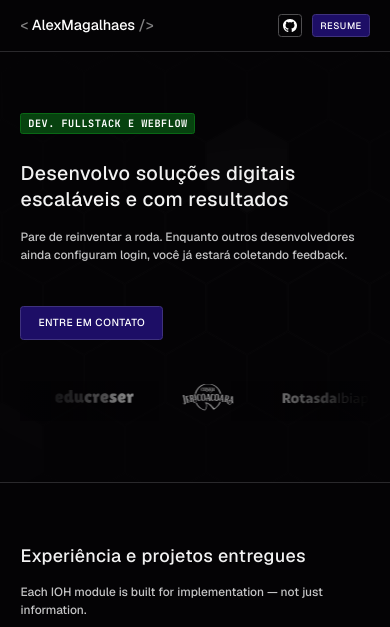
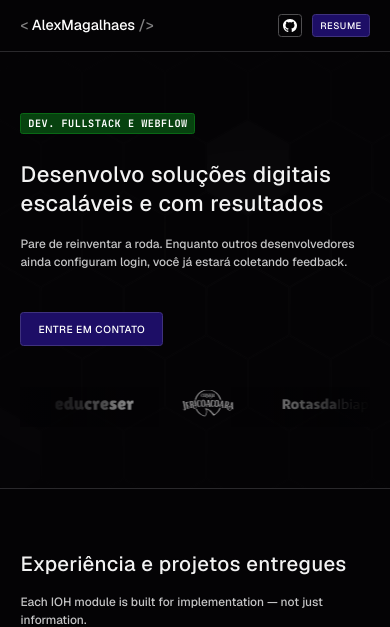
Before and after one commit to alexsmagalhaes/portfolio, a Next.js app: page / in a window 390 px wide. Shown: the top 627 px of the page. Built offline with nearby package versions, Linux system fonts and the light colour scheme.

Commit message:
style: update heading sizes on mobile

```diff
--- a/app/styles/globals.css
+++ b/app/styles/globals.css
@@ -188,32 +188,32 @@
   @media (max-width: 1023px) {
     h1,
     .h1 {
-      @apply text-[1.5625rem];
+      @apply text-[1.75rem];
     }
 
     h2,
     .h2 {
-      @apply text-[1.4375rem];
+      @apply text-[1.625rem];
     }
 
     h3,
     .h3 {
-      @apply text-[1.3125rem];
+      @apply text-[1.5rem];
     }
 
     h4,
     .h4 {
-      @apply text-[1.1875rem];
+      @apply text-[1.375rem];
     }
 
     h5,
     .h5 {
-      @apply text-[1.0625rem];
+      @apply text-[1.25rem];
     }
 
     h6,
     .h6 {
-      @apply text-[0.9375rem];
+      @apply text-[1.125rem];
     }
   }
 
```
